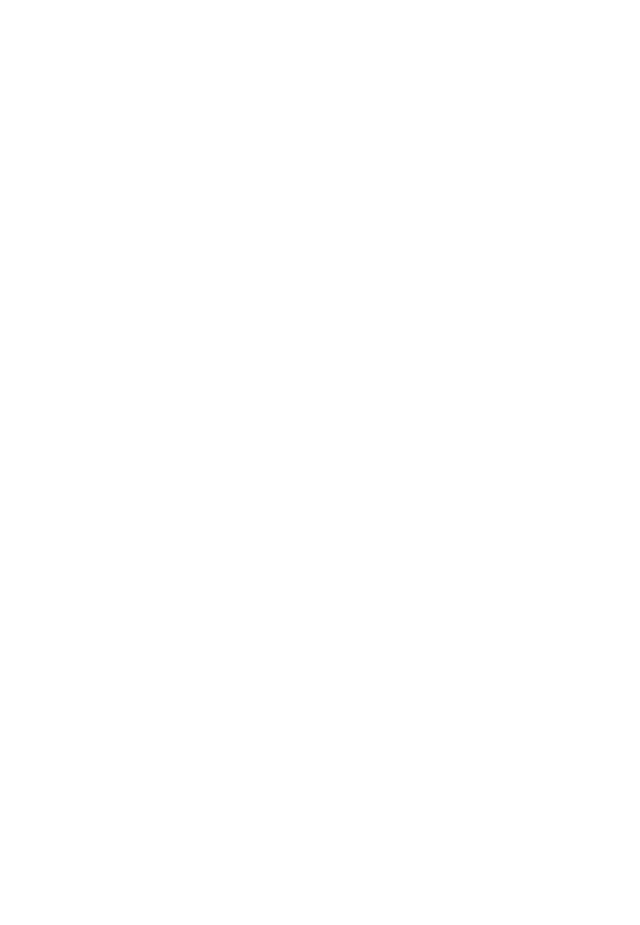
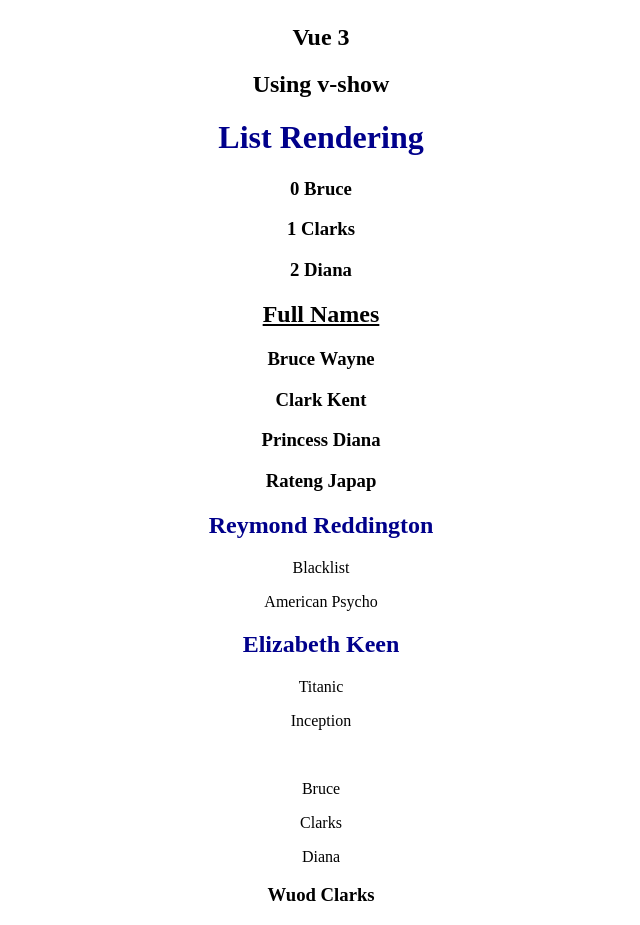
Before and after one commit to PeterOsoo/vue-js, a Vue app: page / in a window 1280 px wide. Shown: the part 1286-2211 px from the top of the page, without its empty margins (319-959 px from the left). Before the commit the page ends 1216 px from the top, so only its background shows below. Built offline with nearby package versions, Linux system fonts and the light colour scheme.

Commit message:
List Rendering

```diff
--- a/src/App.vue
+++ b/src/App.vue
@@ -63,6 +63,28 @@
 
   <!-- v show is always available in the DOM even if its false  -->
   <h2 v-show="showElement">Using v-show</h2>
+
+  <!-- List Rendering -->
+  <h1>List Rendering</h1>
+  <h3 v-for="(name, index) in names" :key="name">{{ index }} {{ name }}</h3>
+  <h2 class="underline">Full Names</h2>
+  <h3 v-for="name in fullNames" :key="name.first">
+    {{ name.first }} {{ name.last }}
+  </h3>
+  <div v-for="actor in actors" :key="actor.name">
+    <h2 class="actor">{{ actor.name }}</h2>
+    <p v-for="movie in actor.movies" :key="movie">{{ movie }}</p>
+  </div>
+  <h2 v-for="(value, key, index) in myInfo" :key="value">
+    {{ index }} {{ key }} {{ value }}
+  </h2>
+  <br />
+  <template v-for="name in names" :key="name">
+    <p>{{ name }}</p>
+  </template>
+  <template v-for="name in names" :key="name">
+    <h3 v-if="name === 'Clarks'">Wuod {{ name }}</h3>
+  </template>
 </template>
 
 <script>
@@ -101,7 +123,24 @@
         border: "1px solid darkred",
       },
       num: 0,
-      showElement: false,
+      showElement: true,
+      names: ["Bruce", "Clarks", "Diana"],
+      fullNames: [
+        { first: "Bruce", last: "Wayne" },
+        { first: "Clark", last: "Kent" },
+        { first: "Princess", last: "Diana" },
+        { first: "Rateng", last: "Japap" },
+      ],
+      actors: [
+        {
+          name: "Reymond Reddington",
+          movies: ["Blacklist", "American Psycho"],
+        },
+        {
+          name: " Elizabeth Keen",
+          movies: ["Titanic", "Inception"],
+        },
+      ],
     };
   },
 };
@@ -129,4 +168,8 @@
 .new {
   color: olivedrab;
 }
+
+.actor {
+  color: darkblue;
+}
 </style>
```
